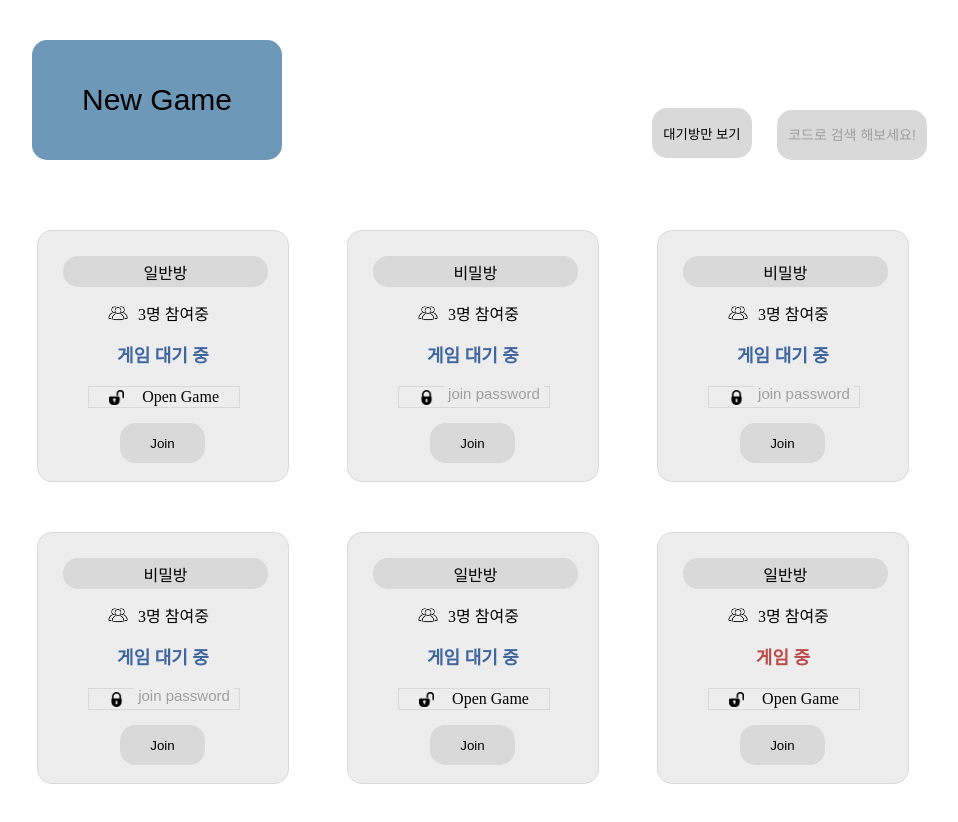
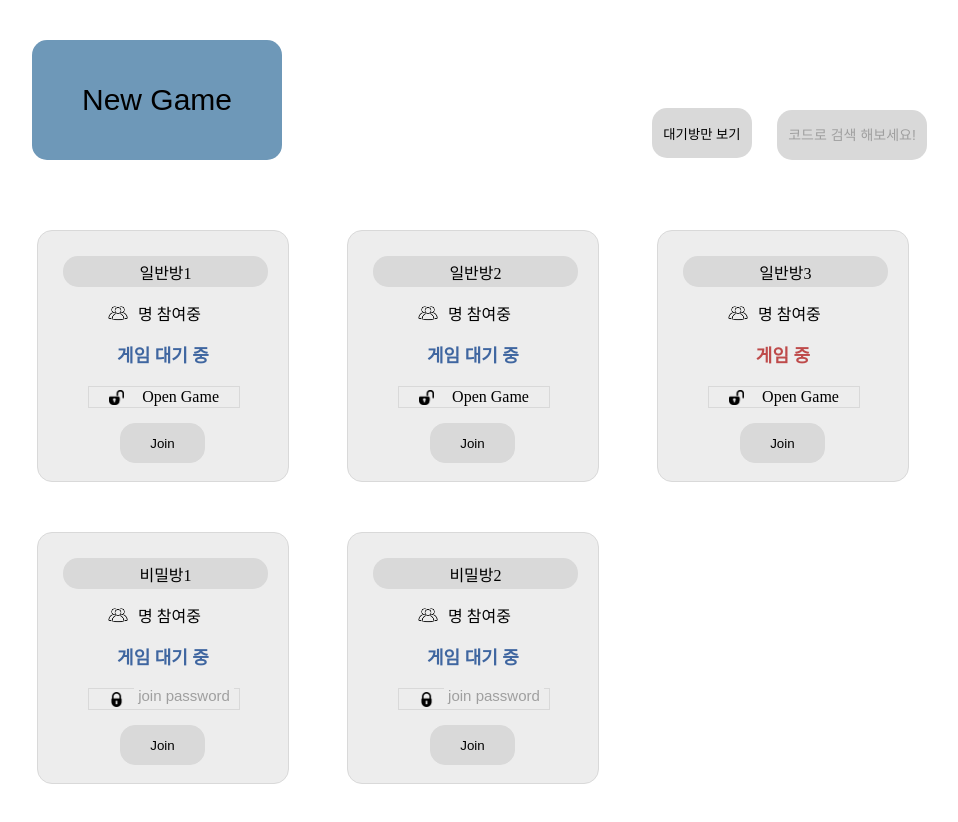
Before and after one commit to soljiiii/bamyanggang-FE, a React (Vite) app: page /gameSearch in a window 1280 px wide. Shown: the top 822 px of the page, without its empty margins (163-1121 px from the left). Built offline with nearby package versions, Linux system fonts and the light colour scheme; data requests are answered from the project's data file.

Commit message:
gamesearch까지 완료, 라우터 수정함

```diff
--- a/db.json
+++ b/db.json
@@ -1,249 +1,108 @@
 {
-  "member": [
+  "game": [
     {
       "id": "test",
-      "userNickNm": "test"
+      "roomNo": 1,
+      "roomNm": "일반방1",
+      "roomSt": 0,
+      "roomPw": "",
+      "isOnGame": 0,
+      "roomCd": "1234567",
+      "roomCnt": 3,
+      "userNickNm": "왈리깔리",
+      "master": 0
+    },
+    {
+      "id": "test",
+      "roomNo": 2,
+      "roomNm": "일반방2",
+      "roomSt": 0,
+      "roomPw": "",
+      "isOnGame": 0,
+      "roomCd": "1234568",
+      "roomCnt": 3,
+      "userNickNm": "왈리깔리2",
+      "master": 0
+    },
+    {
+      "id": "test",
+      "roomNo": 3,
+      "roomNm": "일반방3",
+      "roomSt": 0,
+      "roomPw": "",
+      "isOnGame": 1,
+      "roomCd": "1234569",
+      "roomCnt": 3,
+      "userNickNm": "왈리깔리3",
+      "master": 0
+    },
+    {
+      "id": "test",
+      "roomNo": 4,
+      "roomNm": "비밀방1",
+      "roomSt": 1,
+      "roomPw": "1234",
+      "isOnGame": 0,
+      "roomCd": "1234560",
+      "roomCnt": 3,
+      "userNickNm": "왈리깔리4",
+      "master": 0
+    },
+    {
+      "id": "test",
+      "roomNo": 5,
+      "roomNm": "비밀방2",
+      "roomSt": 1,
+      "roomPw": "1234",
+      "isOnGame": 0,
+      "roomCd": "1234511",
+      "roomCnt": 3,
+      "userNickNm": "왈리깔리5",
+      "master": 0
     }
   ],
-  "mafiaRoom": [
+  "dumi": [
     {
-      "roomNm": 1,
-      "roomName": "왈리깔리",
-      "roomCd": 1234567,
-      "roomSt": 0,
-      "roomPw": 1234,
-      "joinCnt": 3,
-      "id": "7df8"
-    }
-  ],
-  "games": [
-    {
-      "id": "5b2e",
+      "id": "307c",
       "userIdToken": "test",
-      "roomNm": "1234",
-      "roomSt": 0,
-      "roomPw": ""
+      "roomNm": "일반방1",
+      "roomNo": 1
     },
     {
-      "id": "b9bd",
+      "id": "31b0",
       "userIdToken": "test",
-      "roomNm": "123",
-      "roomSt": 1,
-      "roomPw": "123"
+      "roomNm": "일반방1",
+      "roomNo": 1
     },
     {
-      "id": "c9e0",
+      "id": "3e0b",
       "userIdToken": "test",
-      "roomNm": "123",
-      "roomSt": 1,
-      "roomPw": "123123123"
+      "roomNm": "일반방1",
+      "roomNo": 1
     },
     {
-      "id": "70f2",
+      "id": "a7ab",
       "userIdToken": "test",
-      "roomNm": "1234",
-      "roomSt": 0,
-      "roomPw": ""
+      "roomNm": "일반방1",
+      "roomNo": 1
     },
     {
-      "id": "8183",
+      "id": "c24b",
       "userIdToken": "test",
-      "roomNm": "게임방",
-      "roomSt": 0,
-      "roomPw": ""
+      "roomNm": "일반방1",
+      "roomNo": 1
     },
     {
-      "id": "32ef",
+      "id": "a160",
       "userIdToken": "test",
-      "roomNm": "123",
-      "roomSt": 1,
-      "roomPw": "123"
+      "roomNm": "일반방1",
+      "roomNo": 1
     },
     {
-      "id": "1637",
+      "id": "8414",
       "userIdToken": "test",
-      "roomNm": "123",
-      "roomSt": 1,
-      "roomPw": "123"
-    }
-  ],
-  "room": [
-    {
-      "roomNo": "1",
-      "roomName": "일반방",
-      "roomSt": 0,
-      "isOnGame": 0,
-      "roomPw": "",
-      "joinCnt": 3,
-      "roomCd": "1234567",
-      "id": "2ef5"
-    },
-    {
-      "roomNo": "3",
-      "roomName": "비밀방",
-      "roomSt": 1,
-      "isOnGame": 0,
-      "roomPw": "1234",
-      "joinCnt": 3,
-      "roomCd": "1234568",
-      "id": "2a07"
-    },
-    {
-      "roomNo": "2",
-      "roomName": "비밀방",
-      "roomSt": 1,
-      "isOnGame": 0,
-      "roomPw": "1234",
-      "joinCnt": 3,
-      "roomCd": "1234569",
-      "id": "e526"
-    },
-    {
-      "roomNo": "4",
-      "roomName": "비밀방",
-      "roomSt": 1,
-      "isOnGame": 0,
-      "roomPw": "1234",
-      "joinCnt": 3,
-      "roomCd": "1234560",
-      "id": "0263"
-    },
-    {
-      "roomNo": "5",
-      "roomName": "일반방",
-      "roomSt": 0,
-      "isOnGame": 0,
-      "roomPw": "1234",
-      "joinCnt": 3,
-      "roomCd": "1111111",
-      "id": "27d7"
-    },
-    {
-      "roomNo": "6",
-      "roomName": "일반방",
-      "roomSt": 0,
-      "isOnGame": 1,
-      "roomPw": "1234",
-      "joinCnt": 3,
-      "roomCd": "2222222",
-      "id": "e51a"
-    }
-  ],
-  "gameready": [
-    {
-      "id": "0094",
-      "userIdToken": "test",
-      "roomNm": "일반방"
-    },
-    {
-      "id": "2ede",
-      "userIdToken": "test",
-      "roomNm": "일반방"
-    },
-    {
-      "id": "aa49",
-      "userIdToken": "test",
-      "roomNm": "일반방"
-    },
-    {
-      "id": "4c41",
-      "userIdToken": "test",
-      "roomNm": "일반방"
-    },
-    {
-      "id": "d9b7",
-      "userIdToken": "test",
-      "roomNm": "일반방"
-    },
-    {
-      "id": "ef07",
-      "userIdToken": "test",
-      "roomNm": "비밀방"
-    },
-    {
-      "id": "3f40",
-      "userIdToken": "test",
-      "roomNm": "일반방"
-    },
-    {
-      "id": "c3d3",
-      "userIdToken": "test",
-      "roomNm": "비밀방"
-    },
-    {
-      "id": "a11e",
-      "userIdToken": "test",
-      "roomNm": "비밀방"
-    },
-    {
-      "id": "cb8c",
-      "userIdToken": "test",
-      "roomNm": "비밀방"
-    },
-    {
-      "id": "3e51",
-      "userIdToken": "test",
-      "roomNm": "일반방"
-    },
-    {
-      "id": "8162",
-      "userIdToken": "test",
-      "roomNm": "일반방"
-    },
-    {
-      "id": "a18e",
-      "userIdToken": "test",
-      "roomNm": "일반방"
-    },
-    {
-      "id": "ff0d",
-      "userIdToken": "test",
-      "roomNm": "비밀방"
-    },
-    {
-      "id": "eb7c",
-      "userIdToken": "test",
-      "roomNm": "일반방"
-    },
-    {
-      "id": "f364",
-      "userIdToken": "test",
-      "roomNm": "비밀방"
-    },
-    {
-      "id": "f8ce",
-      "userIdToken": "test",
-      "roomNm": "비밀방"
-    },
-    {
-      "id": "fde2",
-      "userIdToken": "test",
-      "roomNm": "비밀방"
-    },
-    {
-      "id": "db66",
-      "userIdToken": "test",
-      "roomNm": "비밀방"
-    },
-    {
-      "id": "0a2b",
-      "userIdToken": "test",
-      "roomNm": "일반방"
-    },
-    {
-      "id": "22a3",
-      "userIdToken": "test",
-      "roomNm": "일반방"
-    },
-    {
-      "id": "7c67",
-      "userIdToken": "test",
-      "roomNm": "일반방"
-    },
-    {
-      "id": "5e70",
-      "userIdToken": "test",
-      "roomNm": "비밀방"
+      "roomNm": "일반방2",
+      "roomNo": 2
     }
   ]
 }
--- a/src/App.jsx
+++ b/src/App.jsx
@@ -20,7 +20,7 @@ function App() {
         <Routes>
           <Route path="/" element={<MainPage />}/>
           <Route path="/gameSearch" element={<GameSearch />} />
-          <Route path="/gameReady/:no" element={<GameReady />} />
+          <Route path="/gameReady/:roomNo" element={<GameReady />} />
           <Route path="/onGame/:no" element={<OnGame />} />
           <Route path="/notice" element={<Notice />} />
           <Route path="/notice/:no" element={<Notice />} />
--- a/src/component/game/Modal.jsx
+++ b/src/component/game/Modal.jsx
@@ -9,7 +9,7 @@ import { useNavigate } from 'react-router-dom';
 
 function Modal({ isOpen, onClose }) {
 
-    const [roomName, setRoomName] = useState("");
+    const [roomNm, setRoomNm] = useState("");
     const [isPrivate, setIsPrivate] = useState(0);
     const [roomPw, setRoomPw] = useState("");
 
@@ -17,22 +17,23 @@ function Modal({ isOpen, onClose }) {
 
     //new게임 버튼 눌렀을때 post 수행
     function createGame(){
-        if(roomName===""){
+        if(roomNm===""){
             alert("방 이름은 필수 입니다!");
         }
         else {
             if(isPrivate===0||(isPrivate===1&&roomPw!=="")){
             const data = {
                 userIdToken:'test',
-                roomNm:roomName,
+                roomNm:roomNm,
                 roomSt:isPrivate ?1:0,
                 roomPw:roomPw
             };
 
-            axios.post('http://localhost:3001/games',data)
+            axios.post('http://localhost:3001/dumi',data)
                 .then(response => {
                     console.log(response.data)
-                    const roomNo = 1234;//response.data.roomNo;
+                    const roomNo = 123; //response.data.roomNo;
+                    //백엔드에 post 요청을 하고 돌려받은 리턴값으로 roomNo
                     navigate(`/gameReady/${roomNo}`)
                 })
                 .catch(error => {
@@ -45,11 +46,11 @@ function Modal({ isOpen, onClose }) {
         }
     }
 
-    //roomName, roomPw 값 변경
+    //roomNm, roomPw 값 변경
     //자식 컴포넌트인 Input에서 넘어온 값을 새로 대입한다
     function handleNameChange(newValue) {
         if(newValue.length<=10){
-            setRoomName(newValue);
+            setRoomNm(newValue);
         }
     }
     function handlePwChange(newValue) {
@@ -69,7 +70,7 @@ function Modal({ isOpen, onClose }) {
 
     //span태그 안에 아이템을 onClick하면 부모컴포넌트에서 onclose전달됨
     function handleCloseModal(){
-        setRoomName("");
+        setRoomNm("");
         setIsPrivate(0);
         setRoomPw("");
         onClose();
@@ -89,7 +90,7 @@ function Modal({ isOpen, onClose }) {
                             name="roomName"
                             placeholder={"방 이름을 입력하세요"}
                             onChange={handleNameChange}
-                            value={roomName}
+                            value={roomNm}
                         />
                     </div>
                     <div className="pwContainer">
--- a/src/component/game/NormalRoom.jsx
+++ b/src/component/game/NormalRoom.jsx
@@ -17,12 +17,13 @@ function NormalRoom ({roomList}) {
         else{
             const data = {
                 userIdToken:'test',
-                roomNm:roomList.roomName,
+                roomNm:roomList.roomNm,
+                roomNo:roomList.roomNo,
             }
-            axios.post('http://localhost:3001/gameready',data)
-            .then(Response => {
-                console.log(Response.data);
-                const roomNo =1234; //response.data.roomNo
+            axios.post('http://localhost:3001/dumi',data)
+            .then(response => {
+                console.log(response.data);
+                const roomNo = response.data.roomNo
                 navigate(`/gameReady/${roomNo}`)
             })
             .catch(error => {
@@ -34,7 +35,7 @@ function NormalRoom ({roomList}) {
     return(
         <div className="normalRoomContainer">
             <div className="normalName">
-                {roomList.roomName}
+                {roomList.roomNm}
             </div>
             <div className="normalPeople">
                 <div className="peopleImg">
--- a/src/component/game/PrivateRoom.jsx
+++ b/src/component/game/PrivateRoom.jsx
@@ -3,6 +3,7 @@ import Button from "../common/Button";
 import { useState } from "react";
 import axios from "axios";
 import { useNavigate } from 'react-router-dom';
+
 
 function PrivateRoom ({roomList}) {
 
@@ -30,12 +31,13 @@ function PrivateRoom ({roomList}) {
             else if(password===roomList.roomPw){
                 const data = {
                     userIdToken:'test',
-                    roomNm:roomList.roomName,
+                    roomNm:roomList.roomNm,
+                    roomNo:roomList.roomNo
                 }
-                axios.post('http://localhost:3001/gameready',data)
-                .then(Response => {
+                axios.post('http://localhost:3001/dumi',data)
+                .then(response => {
                     console.log(Response.data);
-                    const roomNo =1234; //response.data.roomNo
+                    const roomNo = response.data.roomNo
                     navigate(`/gameReady/${roomNo}`)
                 })
                 .catch(error => {
@@ -48,7 +50,7 @@ function PrivateRoom ({roomList}) {
     return(
         <div className="privateRoomContainer">
             <div className="privateName">
-                {roomList.roomName}
+                {roomList.roomNm}
             </div>
             <div className="privatePeople">
                 <div className="peopleImg">
--- a/src/pages/game/GameReady.jsx
+++ b/src/pages/game/GameReady.jsx
@@ -1,5 +1,42 @@
+import { useEffect, useState } from "react";
+import { useParams } from "react-router";
+import Button from "../../component/common/Button"
+import axios from "axios";
+
+
 function GameReady(){
-    return <div>게임대기방</div>
+    //게임 정보 불러오기
+    const {roomNo} = useParams();
+    console.log(roomNo);
+    const [gameInfo, setGameInfo] = useState(null);
+
+    useEffect(()=>{
+        axios.get (`http://localhost:3001/game/?roomNo=${roomNo}`)
+            .then(response => {
+                setGameInfo(response.data);
+            })
+            .catch(error => {
+                console.error('Error get game:', error);
+            });
+    },[roomNo]);
+
+    return (
+        <div className="gameReadyContainer">
+            <div className="partyContainer">
+            </div>
+            <div className="gameInfo">
+                <div className="roomName"></div>
+                <div className="roomCode"></div>
+                <div className="peopleCnt"></div>
+            </div>
+            <div className="startButton">
+                <Button/>
+            </div>
+            <div className="exitButton">
+                <Button/>
+            </div>
+        </div>
+    );
 }
 
 export default GameReady;
--- a/src/pages/game/GameSearch.jsx
+++ b/src/pages/game/GameSearch.jsx
@@ -13,7 +13,7 @@ function GameSearch(){
     const[roomList, setRoomList] = useState([]);
 
     useEffect(() => {
-        axios.get('http://localhost:3001/room')
+        axios.get('http://localhost:3001/game')
             .then(response => {
                 //console.log(response.data);
                 setRoomList(response.data);
```
Also changed, not shown: src/component/game/Party.jsx (added, +7 -0 lines), src/pages/game/GameReady.css (added).
